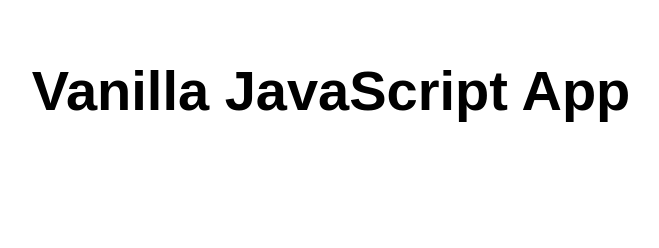
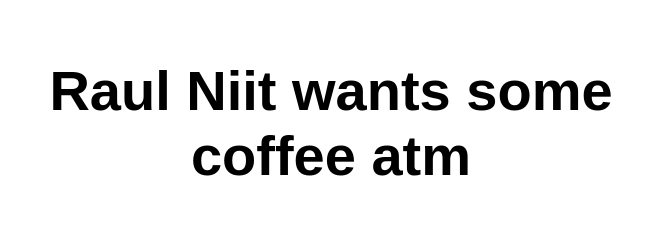
Before and after one commit to niiduk13/utcloud2021niit, a plain HTML site: page index.html in a window 1280 px wide. Shown: the whole page, without its empty margins (309-968 px from the left). Drawn offline with Linux system fonts and the light colour scheme.

Commit message:
Update index.html

```diff
--- a/index.html
+++ b/index.html
@@ -10,7 +10,7 @@
 
 <body>
   <main>
-    <h1>Vanilla JavaScript App</h1>
+    <h1>Raul Niit wants some coffee atm</h1>
   </main>
 </body>
 
```
